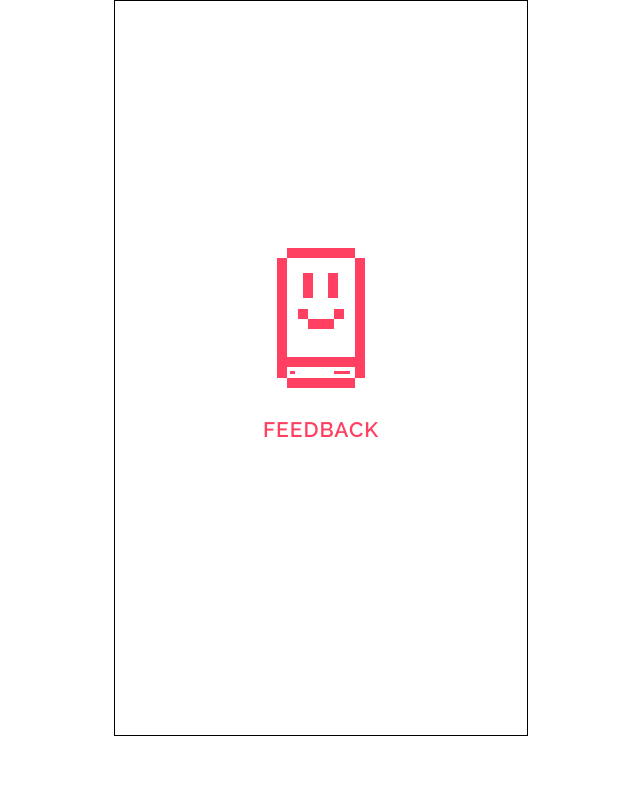
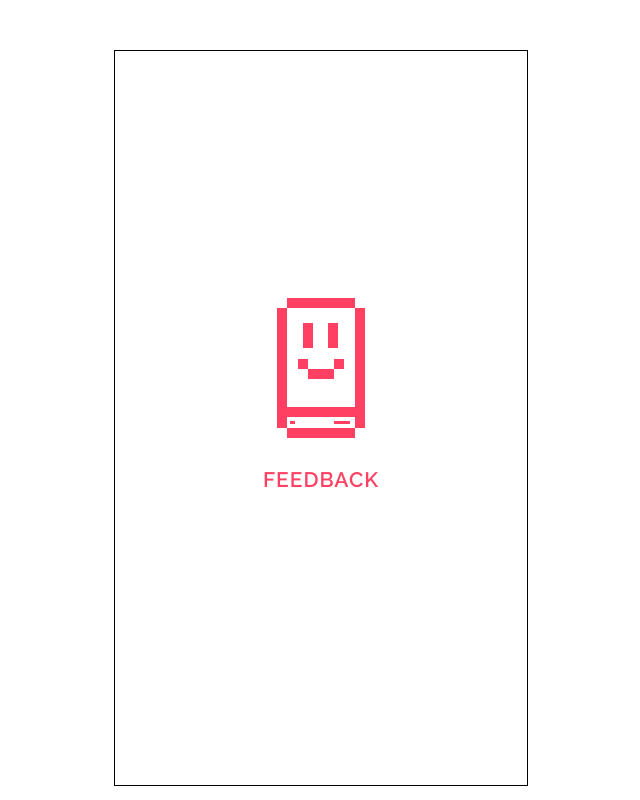
Before and after one commit to TevinStuurland/e-health-app, a website: page app/index.html in a window 1280 px wide. Shown: the whole page, without its empty margins (319-959 px from the left). Drawn offline with Linux system fonts and the light colour scheme.

Commit message:
Changed scss files
Made changes to scss files to give more space to the page

```diff
--- a/app/sass/_base.scss
+++ b/app/sass/_base.scss
@@ -8,12 +8,12 @@
 body {
     width: 414px;
     height: 736px;
-    margin: 0 auto;
     font-size: 21px;
     line-height: 1.5;
+   	font-weight: 300;
    	color: $text-important;
    	border: 1px solid black;
-   	font-weight: 300;
+   	 margin: 50px auto 0 auto;
     font-family:'Raleway', sans-serif, Lato, sans-serif;
 }
 
```
Also changed, not shown: app/styles/app.css.
